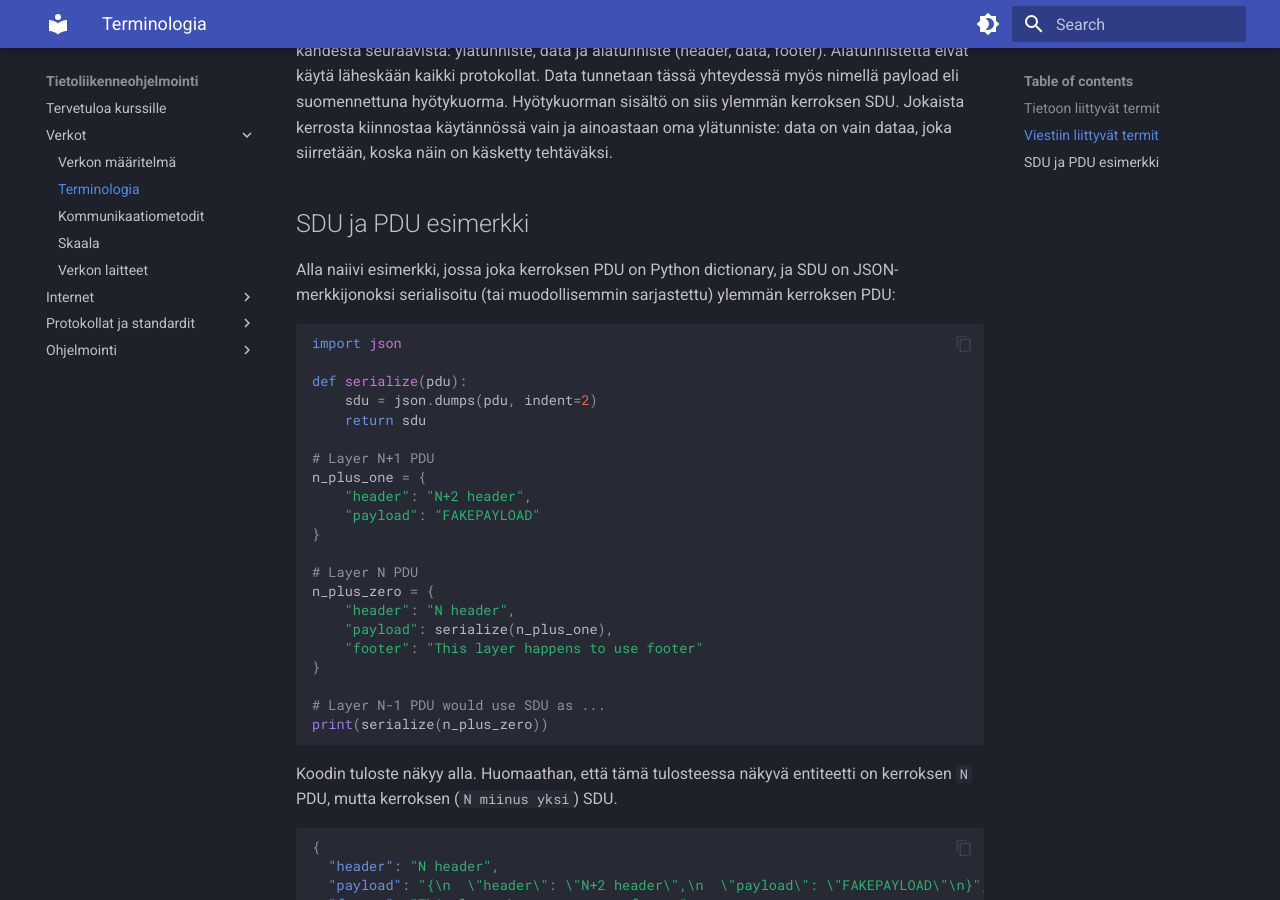
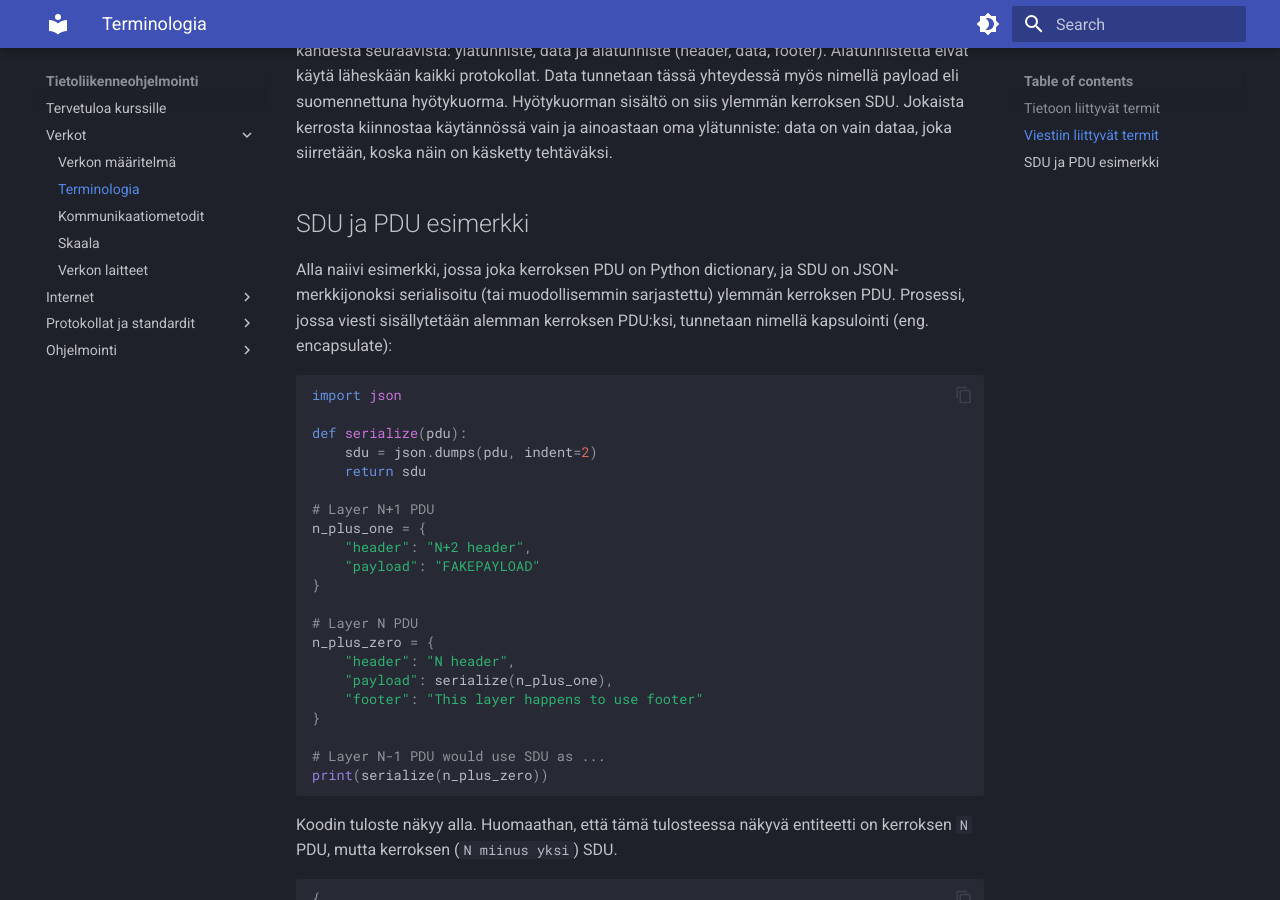
Before and after one commit to sourander/tietoliikenneohjelmointi, an MkDocs documentation site: the page built from docs/verkot/terminologia.md, in a window 1280 px wide and 900 px high, scrolled down 1817 px. Built offline with MkDocs 1.6.1 and Material for MkDocs 9.7.7, drawn with Linux system fonts in a browser that asks for light colours.

Commit message:
Added term encapsulate

````diff
--- a/docs/verkot/terminologia.md
+++ b/docs/verkot/terminologia.md
@@ -36,7 +36,7 @@ Jokaisella protokollalla on tarkasti määritelty muoto, joka tyypillisesti koos
 
 ## SDU ja PDU esimerkki
 
-Alla naiivi esimerkki, jossa joka kerroksen PDU on Python dictionary, ja SDU on JSON-merkkijonoksi serialisoitu (tai muodollisemmin sarjastettu) ylemmän kerroksen PDU:
+Alla naiivi esimerkki, jossa joka kerroksen PDU on Python dictionary, ja SDU on JSON-merkkijonoksi serialisoitu (tai muodollisemmin sarjastettu) ylemmän kerroksen PDU. Prosessi, jossa viesti sisällytetään alemman kerroksen PDU:ksi, tunnetaan nimellä kapsulointi (eng. encapsulate):
 
 ```python
 import json
````
Also changed, not shown: docs/protokollat_ja_standardit/osi_malli.md (+2 -0 lines).
